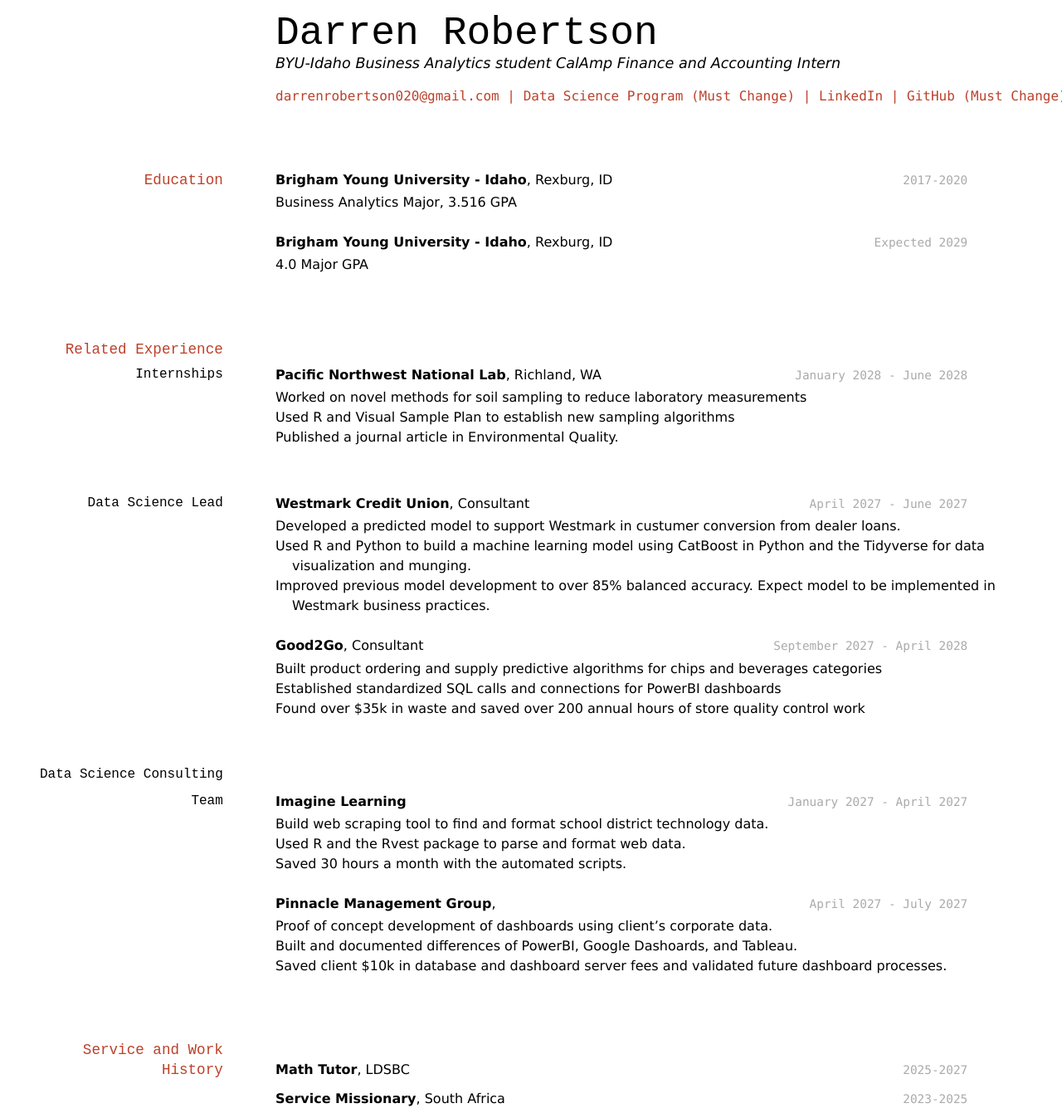
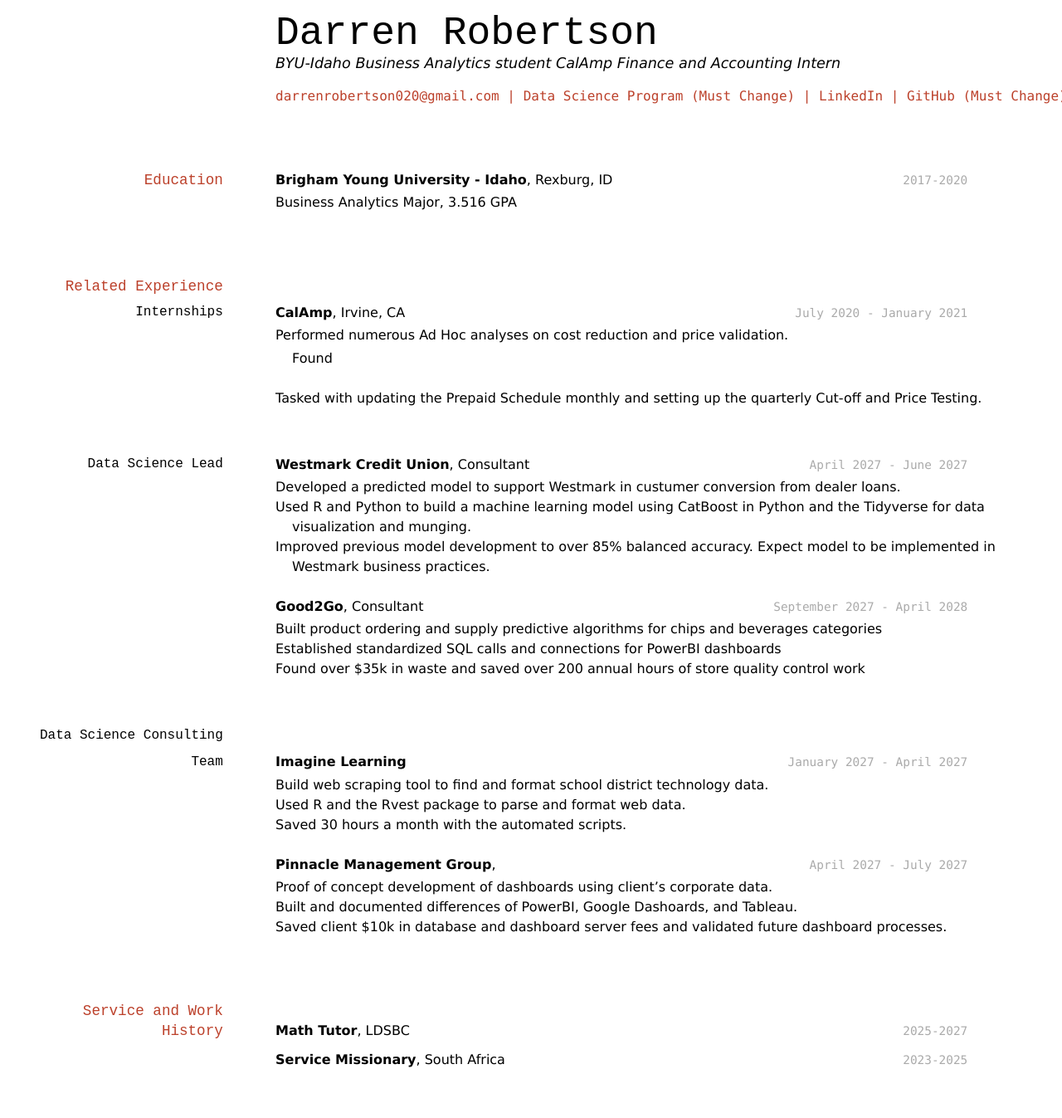
Before and after one commit to robertsonDarren/darrenrobertson_resume, a Jekyll site: the page built from docs/index.md, in a window 1280 px wide. Shown: the whole page at 83% size. Built offline with Jekyll 4.4.1, drawn with Linux system fonts in a browser that asks for light colours; after the commit the page ends 1300 px from its top, so only the background shows below that.

Commit message:
updated my internship and school experience

```diff
--- a/docs/index.md
+++ b/docs/index.md
@@ -22,22 +22,17 @@ __Brigham Young University - Idaho__, Rexburg, ID
 
 - Business Analytics Major, 3.516 GPA
 
-`Expected 2029`
-__Brigham Young University - Idaho__, Rexburg, ID
-
-- 4.0 Major GPA
-
 
 ## Related Experience
 
 ### Internships
 
-`January 2028 - June 2028`
-__Pacific Northwest National Lab__, Richland, WA
+`July 2020 - January 2021`
+__CalAmp__, Irvine, CA
 
-- Worked on novel methods for soil sampling to reduce laboratory measurements
-- Used R and Visual Sample Plan to establish new sampling algorithms
-- Published a journal article in Environmental Quality.
+- Performed numerous Ad Hoc analyses on cost reduction and price validation.
+    - Found
+- Tasked with updating the Prepaid Schedule monthly and setting up the quarterly Cut-off and Price Testing.
 
 ### Data Science Lead
 
```
